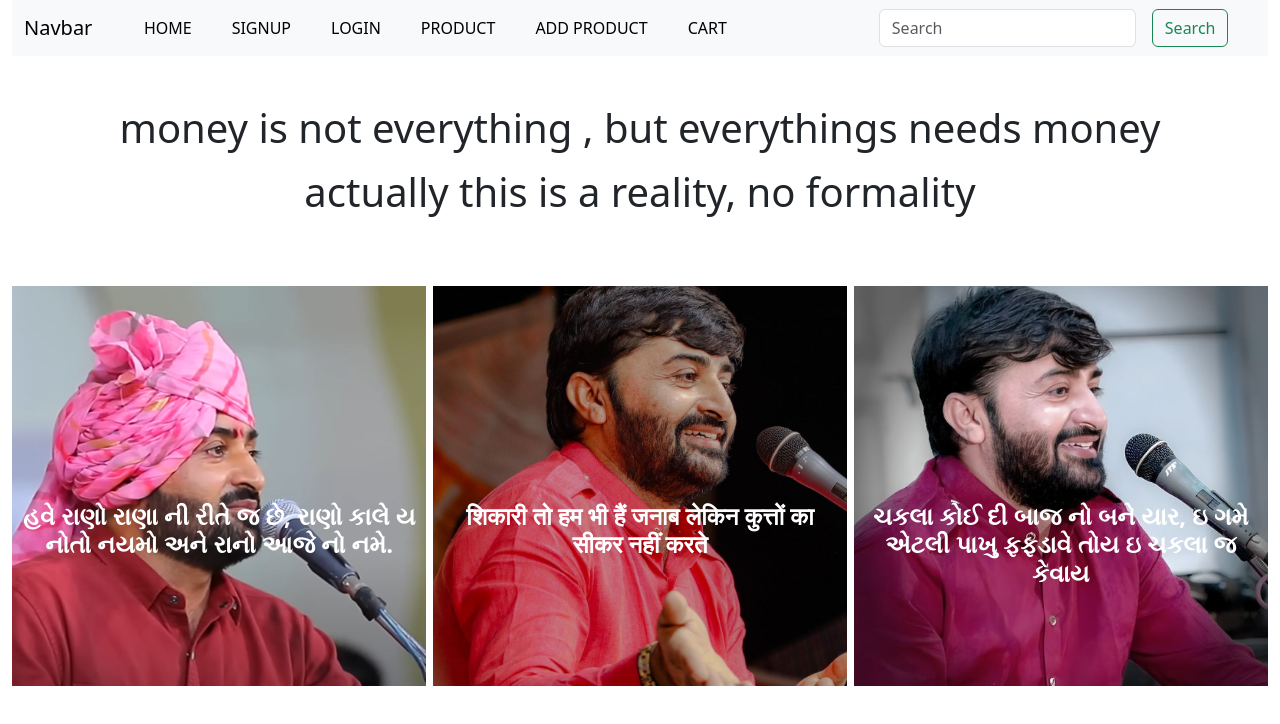
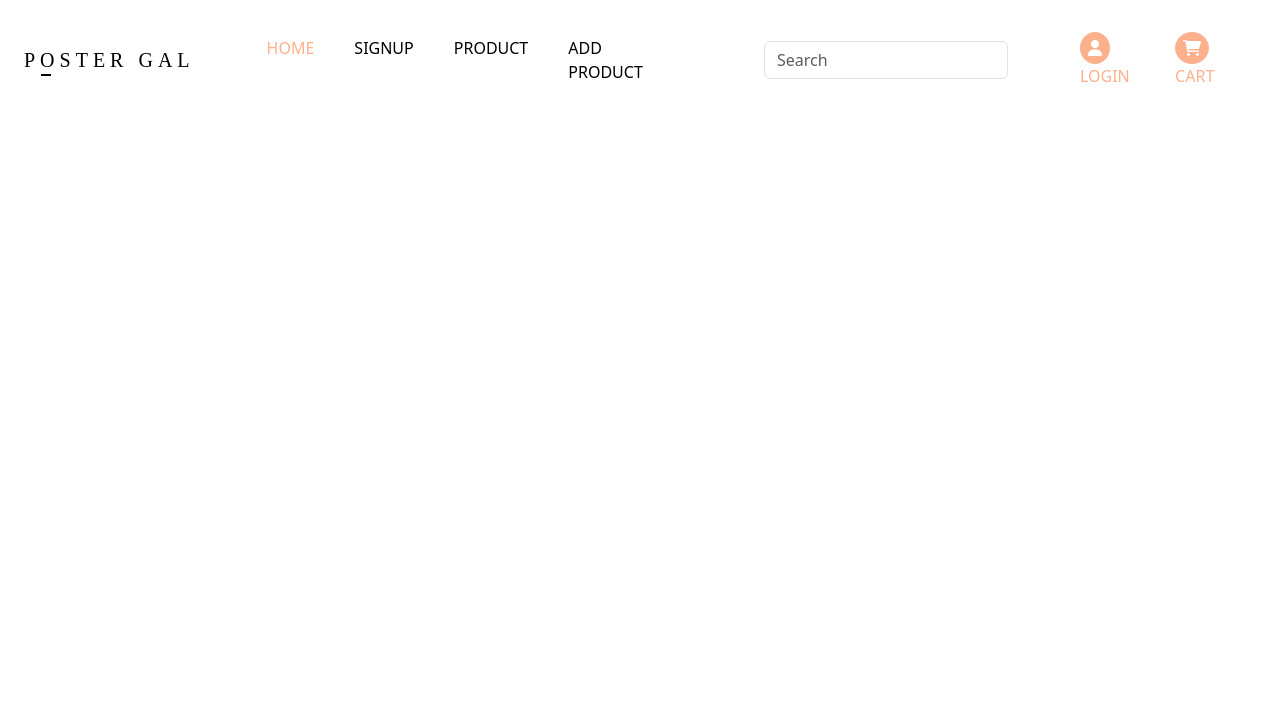
Before and after one commit to dhruvghinaiya12/javascript, a plain HTML site: page project-1/index.html in a window 1280 px wide. Drawn offline with nearby package versions, Linux system fonts and the light colour scheme.

Commit message:
04-09-24

```diff
--- a/project-1/components/navbar.js
+++ b/project-1/components/navbar.js
@@ -1,12 +1,11 @@
-const Navbar=()=>{
+const Navbar = () => {
+  let username = localStorage.getItem("username");
+  let Login = localStorage.getItem("Login");
 
-  let username=localStorage.getItem('username');
-  let Login=localStorage.getItem('Login');
-    return`
-
-     <nav class="navbar navbar-expand-lg bg-body-tertiary">
+  return `
+    <nav class="navbar navbar-expand-lg">
       <div class="container-fluid">
-          <a class="navbar-brand" href="/project-1/index.html">Navbar</a>
+        <a class="navbar-brand" href="/project-1/index.html">PoSTER GAL</a>
         <button
           class="navbar-toggler"
           type="button"
@@ -18,42 +17,24 @@ const Navbar=()=>{
         >
           <span class="navbar-toggler-icon"></span>
         </button>
-          <div class="collapse navbar-collapse d-flex justify-content-center gap-5" id="navbarSupportedContent">
-            <ul class="navbar-nav gap-4 me-5 text-uppercase">
+        <div
+          class="collapse navbar-collapse d-flex justify-content-center gap-5"
+          id="navbarSupportedContent"
+        >
+          <ul class="navbar-nav gap-4 ms-5 text-uppercase">
             <li class="nav-item">
-                <a
-                  class="nav-link active"
-                  aria-current="page"
-                  href="/project-1/index.html"
-                  >Home</a
-                >
+              <a class="nav-link active nav-link-new" aria-current="page" href="/project-1/index.html">Home</a>
             </li>
             <li class="nav-item">
-                <a class="nav-link active" href="/project-1/pages/signup.html"
-                  >${Login ? username :"signup"}</a
-                >
+              <a class="nav-link active" href="/project-1/pages/signup.html">
+                ${Login ? username : "signup"}
+              </a>
             </li>
             <li class="nav-item">
-                <a class="nav-link active" href="/project-1/pages/login.html"  id="logout"
-                  >${Login ? "Logout" : "Login"}</a
-                >
+              <a class="nav-link active" href="/project-1/pages/product.html">product</a>
             </li>
             <li class="nav-item">
-                <a class="nav-link active" href="/project-1/pages/product.html"
-                  >product</a
-                >
-              </li>
-              <li class="nav-item">
-                <a
-                  class="nav-link active"
-                  href="/project-1/pages/addproduct.html"
-                  >add product</a
-                >
-              </li>
-              <li class="nav-item">
-                <a class="nav-link active" href="/project-1/pages/cart.html"
-                  >cart</a
-                >
+              <a class="nav-link active" href="/project-1/pages/addproduct.html">add product</a>
             </li>
           </ul>
           <form class="d-flex ms-5" role="search">
@@ -63,15 +44,29 @@ const Navbar=()=>{
               placeholder="Search"
               aria-label="Search"
             />
-              <button class="btn btn-outline-success" type="submit">
-                Search
-              </button>
           </form>
+          <div
+            class="collapse navbar-collapse d-flex justify-content-center gap-5"
+            id="navbarSupportedContent"
+          >
+            <ul class="navbar-nav text-uppercase">
+              <li class="nav-item">
+                <a class="nav-link active nav-link-new" href="/project-1/pages/login.html" id="logout">
+                  <i class="fa-solid ${Login ? 'fa-right-from-bracket' : 'fa-user'}"></i>
+                  ${Login ? "Logout" : "Login"}
+                </a>
+              </li>
+              <li class="nav-item">
+                <a class="nav-link active nav-link-new" href="/project-1/pages/cart.html">
+                  <i class="fas fa-shopping-cart"></i> Cart
+                </a>
+              </li>
+            </ul>
+          </div>
         </div>
       </div>
     </nav>
-       `
-}
-
+  `;
+};
 
 export default Navbar;
--- a/project-1/index.html
+++ b/project-1/index.html
@@ -4,6 +4,10 @@
     <meta charset="UTF-8" />
     <meta name="viewport" content="width=device-width, initial-scale=1.0" />
     <title>home page</title>
+    <link rel="stylesheet" href="./style/index.css" />
+    <link rel="stylesheet" href="./style/navbar.css">
+    <link rel="stylesheet" href="https://cdnjs.cloudflare.com/ajax/libs/font-awesome/6.0.0-beta3/css/all.min.css">
+
     <link
       href="https://cdn.jsdelivr.net/npm/bootstrap@5.3.3/dist/css/bootstrap.min.css"
       rel="stylesheet"
@@ -15,58 +19,11 @@
       integrity="sha384-YvpcrYf0tY3lHB60NNkmXc5s9fDVZLESaAA55NDzOxhy9GkcIdslK1eN7N6jIeHz"
       crossorigin="anonymous"
     ></script>
-    <style>
-      .main-1 {
-        display: flex;
-        justify-content: space-between;
-        max-width: 100%;
-        margin-top: 70px;
-      }
-      .main-box-1 {
-        width: 33%;
-        height: 50vh;
-        background: url(./img/12.png) center center / cover no-repeat;
-      }
-      .main-box-1 h5,
-      .main-box-2 h5,
-      .main-box-3 h5 {
-        margin-top: 52%;
-        font-size: 24px;
-      }
-      .main-box-2 {
-        width: 33%;
-        height: 50vh;
-        background: url(./img/a.jpg) center center / cover no-repeat;
-      }
-      .main-box-3 {
-        width: 33%;
-        height: 50vh;
-        background: url(./img/b.jpg) center center / cover no-repeat;
-      }
-
-    </style>
   </head>
   <body>
-    <div class="container-fluid">
-     <div id="navbar"></div>
-      <h1 class="text-center mb-3 mt-5">
-        money is not everything , but everythings needs money
-      </h1>
-      <h1 class="text-center">actually this is a reality, no formality</h1>
-      <div class="main-1">
-        <div class="main-box-1">
-          <h5 class="fw-bold text-center text-white">
-            હવે રાણો રાણા ની રીતે જ છે, રાણો કાલે ય નોતો નયમો અને રાનો આજે નો
-            નમે.
-          </h5>
-        </div>
-        <div class="main-box-2">
-          <h5 class="fw-bold text-center text-white">शिकारी तो हम भी हैं जनाब लेकिन कुत्तों का सीकर नहीं करते</h5>
-        </div>
-        <div class="main-box-3">
-          <h5 class="fw-bold text-center text-white">ચકલા કોઈ દી બાજ નો બને યાર, ઇ ગમે એટલી પાખુ ફફડાવે તોય ઇ ચકલા જ કેવાય
-          </h5>
-        </div>
+    <div class="main-site">
+      <div class="container-fluid">
+        <div id="navbar"></div>
       </div>
     </div>
   </body>
--- /dev/null
+++ b/project-1/style/index.css
@@ -0,0 +1,39 @@
+* {
+    padding: 0;
+    margin: 0;
+    box-sizing: border-box;
+  }
+  #navbar {
+    width: 100%;
+    height: 120px;
+    background-color: #fff;
+    display: flex;
+    justify-content: center;
+    align-items: center;
+  }
+
+  .navbar-brand {
+    font-family: "Times New Roman", serif;
+    font-size: 50px;
+    font-weight: 400;
+    letter-spacing: 5px;
+    text-transform: uppercase;
+    position: relative;
+  }
+
+  .navbar-brand::before {
+    content: "";
+    position: absolute;
+    left: 17px;
+    bottom: 4px;
+    width: 10px;
+    height: 2px;
+    background-color: #000;
+}
+.nav-link i {
+    background-color: #fbb070;
+    border-radius: 50%;
+    padding: 8px;
+    font-size: 16px;
+    color: #fff;
+  }
--- /dev/null
+++ b/project-1/style/navbar.css
@@ -0,0 +1,48 @@
+* {
+  padding: 0;
+  margin: 0;
+  box-sizing: border-box;
+}
+#navbar {
+  width: 100%;
+  height: 120px;
+  background-color: #fff;
+  display: flex;
+  justify-content: center;
+  align-items: center;
+}
+
+.navbar-brand {
+  font-family: "Times New Roman", serif;
+  font-size: 50px;
+  font-weight: 400;
+  letter-spacing: 5px;
+  text-transform: uppercase;
+  position: relative;
+}
+
+.navbar-brand::before {
+  content: "";
+  position: absolute;
+  left: 17px;
+  bottom: 4px;
+  width: 10px;
+  height: 2px;
+  background-color: #000;
+}
+.nav-link i {
+  background-color: #fcb08c;
+  border-radius: 50%;
+  padding: 8px;
+  font-size: 16px;
+  color: #fff;
+}
+
+.nav-link-new, .nav-link-home {
+  color: #fcb08c !important;
+}
+
+.nav-link:hover {
+  color: #fcb08c !important;
+  transition: color 0.4s ease;
+}
--- a/project-1/style/style.css
+++ b/project-1/style/style.css
@@ -28,18 +28,15 @@
     box-shadow: 0 8px 16px rgba(0, 0, 0, 0.2);
   }
 }
-
 .main-product img {
   width: 100%;
   height: 150px;
   object-fit: cover;
   border-radius: 8px;
 }
-
 .main-product h3 {
   margin: 10px 0;
 }
-
 .main-product p {
   margin: 5px 0;
 }
@@ -58,3 +55,37 @@
     transform: scale(1.05);
   }
 }
+#navbar {
+  width: 100%;
+  height: 120px;
+  background-color: #fff;
+  display: flex;
+  justify-content: center;
+  align-items: center;
+}
+
+.navbar-brand {
+  font-family: "Times New Roman", serif;
+  font-size: 50px;
+  font-weight: 400;
+  letter-spacing: 5px;
+  text-transform: uppercase;
+  position: relative;
+}
+
+.navbar-brand::before {
+  content: "";
+  position: absolute;
+  left: 17px;
+  bottom: 4px;
+  width: 10px;
+  height: 2px;
+  background-color: #000;
+}
+.nav-link i {
+  background-color: #fbb070;
+  border-radius: 50%;
+  padding: 8px;
+  font-size: 16px;
+  color: #fff;
+}
```
Also changed, not shown: project-1/pages/addproduct.html (+11 -1 lines), project-1/pages/cart.html (+7 -2 lines), project-1/pages/login.html (+22 -4 lines), project-1/pages/product.html (+6 -0 lines), project-1/pages/signup.html (+34 -6 lines), project-1/style/signup.css (line endings or trailing spaces). Lines whose indentation alone changed are shown as unchanged.
